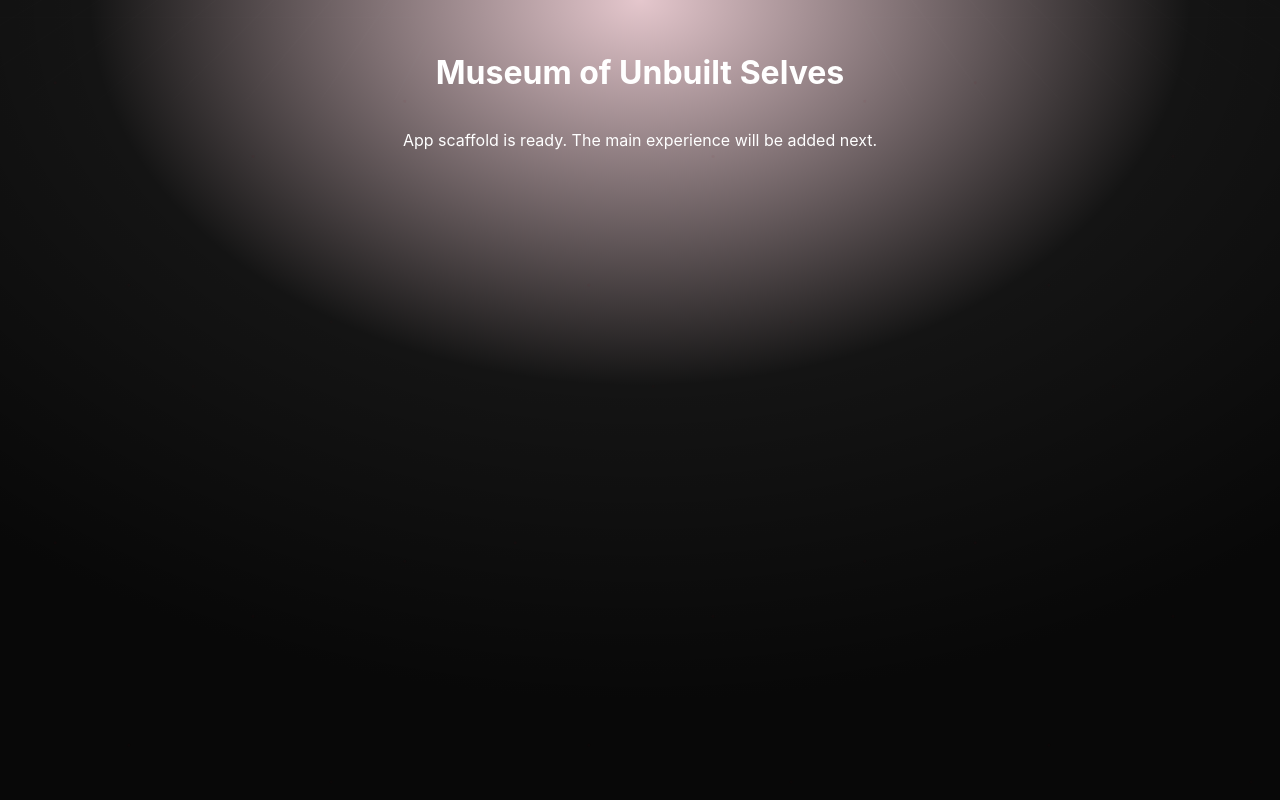
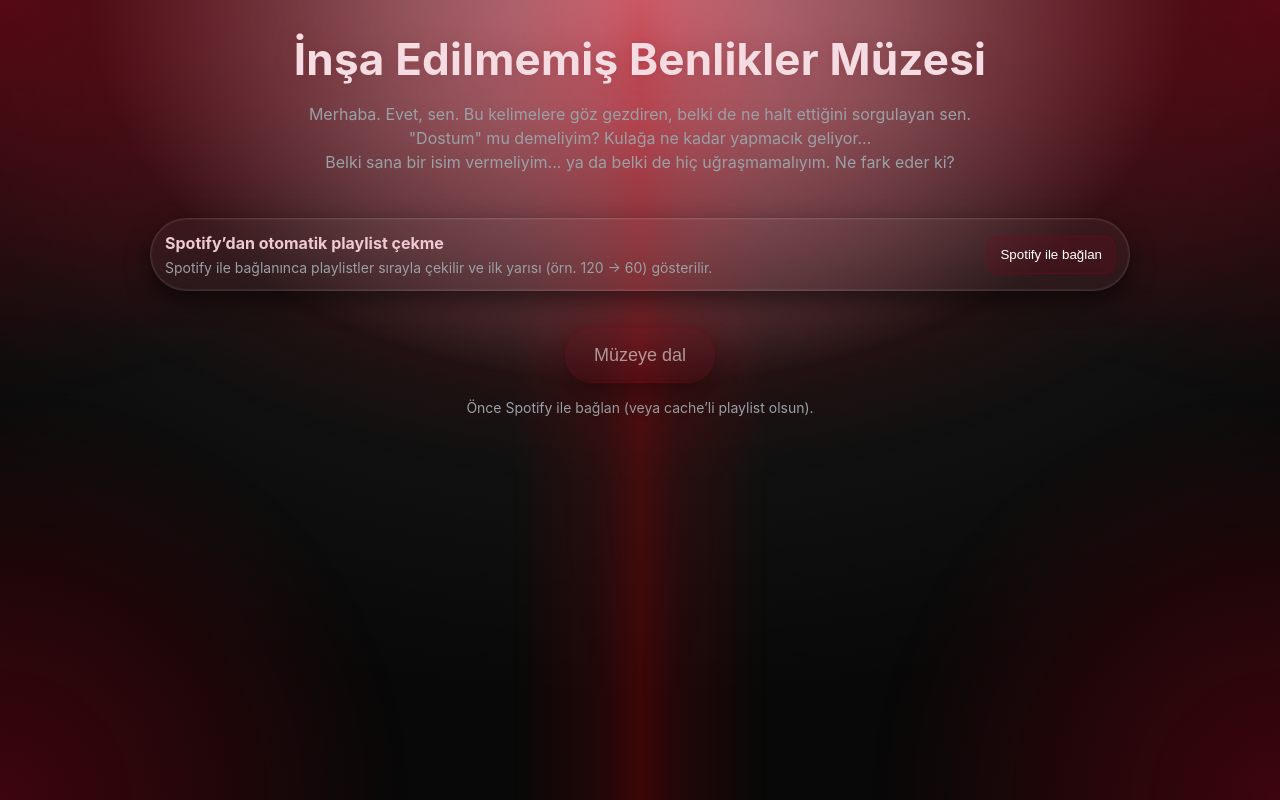
Before and after one commit to WhoIsMrSentry/MuseumOfUnbuiltSelves, a React (Vite) app: page / in a window 1280 px wide. Built offline with nearby package versions, Linux system fonts and the light colour scheme.

Commit message:
docs: describe project and Spotify setup

```diff
--- a/src/main.jsx
+++ b/src/main.jsx
@@ -1,13 +1,7 @@
 import React from 'react';
 import { createRoot } from 'react-dom/client';
+import DigitalMuseumIntro from '../digital_museum_intro.jsx';
 import './styles.css';
 
 const root = document.getElementById('root');
-createRoot(root).render(
-	<div className="app">
-		<div className="scene">
-			<h1>Museum of Unbuilt Selves</h1>
-			<p>App scaffold is ready. The main experience will be added next.</p>
-		</div>
-	</div>
-);
+createRoot(root).render(<DigitalMuseumIntro />);
```
Also changed, not shown: 1 other file (tests, documents, lock files or other folders).
